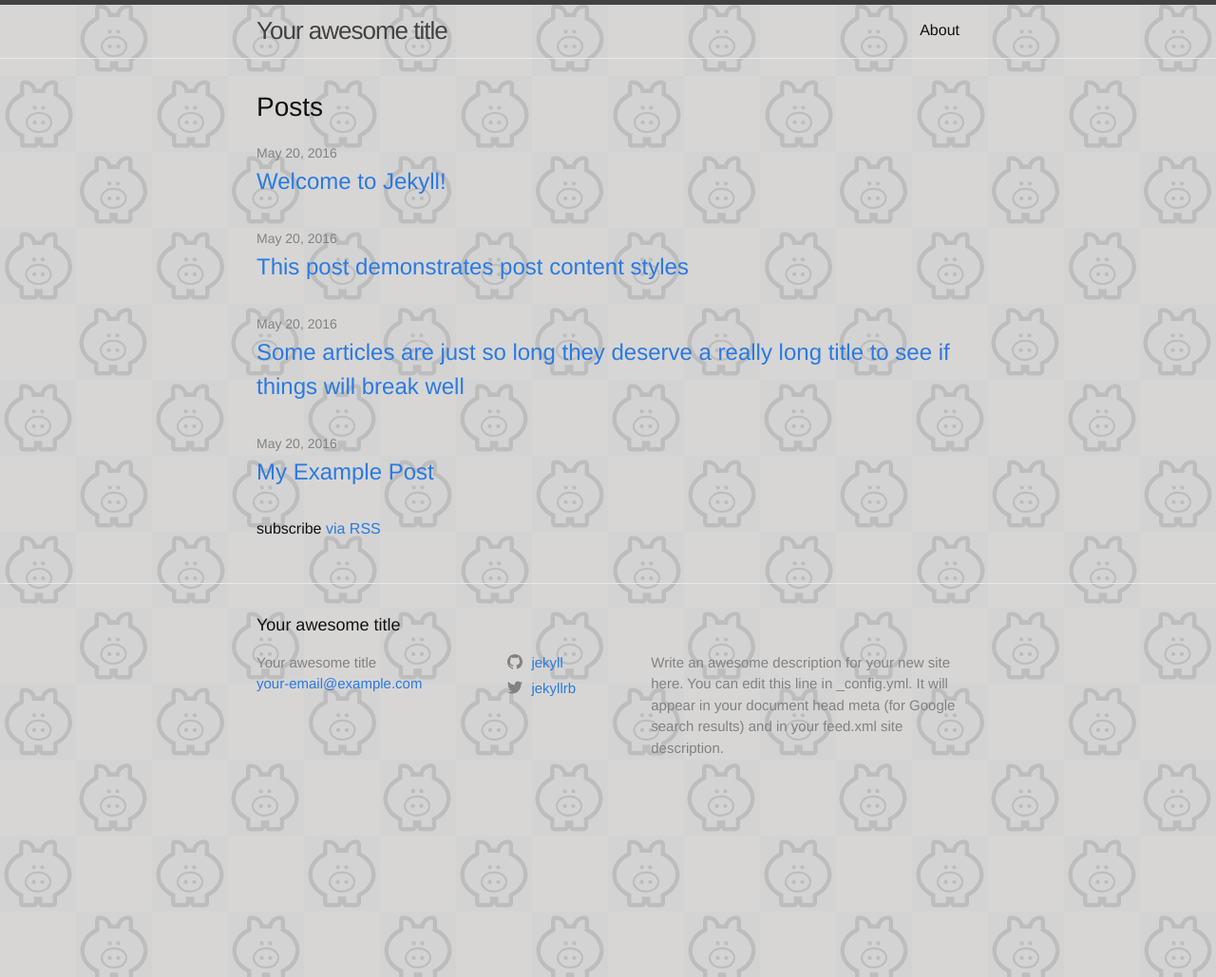
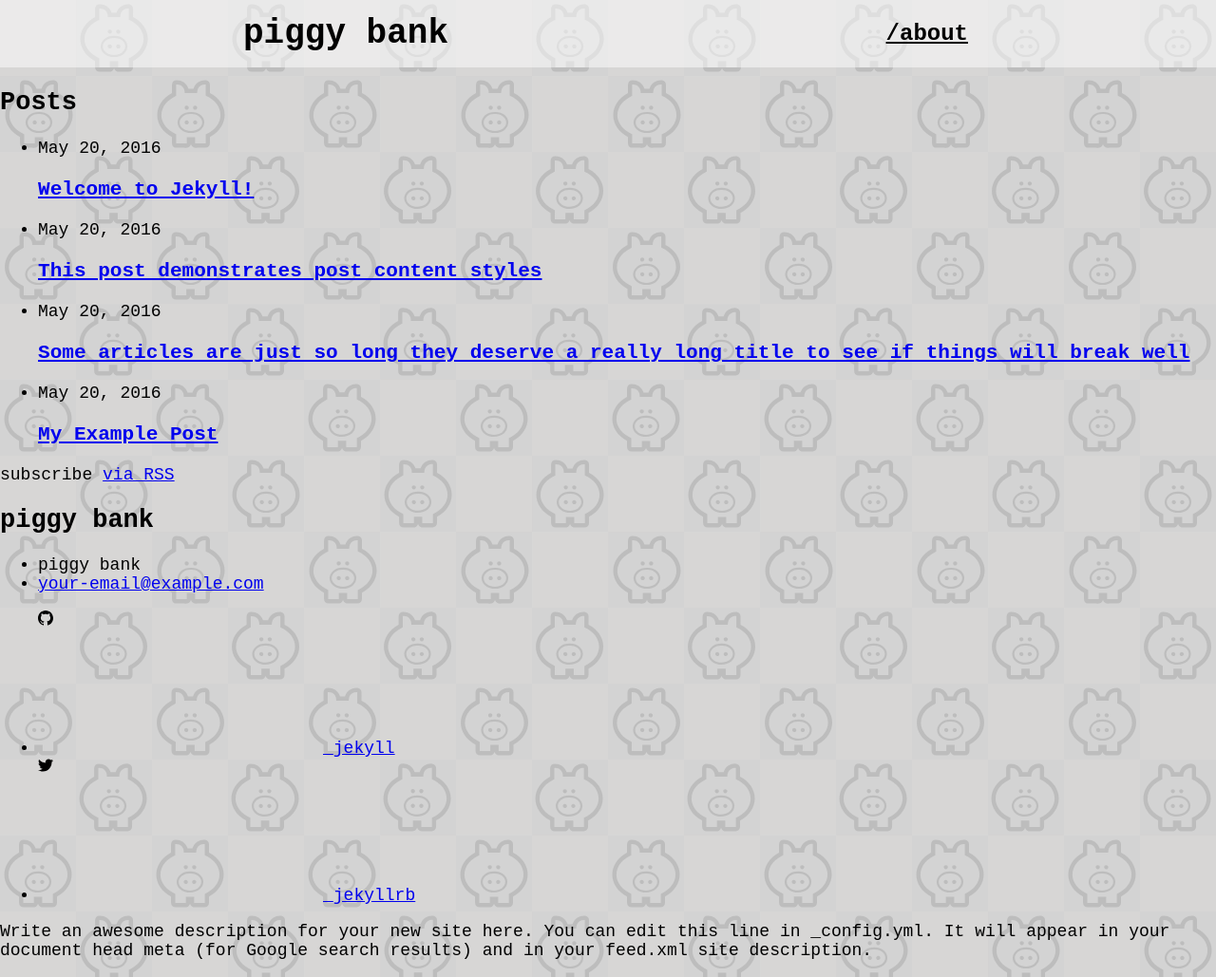
Before and after one commit to TayKangSheng/piggy-bank, a Jekyll site: the page built from index.md, in a window 1280 px wide. Shown: the whole page at 95% size. Built offline with Jekyll 4.4.1, drawn with Linux system fonts in a browser that asks for light colours.

Commit message:
add my own header

```diff
--- a/_config.yml
+++ b/_config.yml
@@ -13,7 +13,7 @@
 # you will see them accessed via {{ site.title }}, {{ site.email }}, and so on.
 # You can create any custom variable you would like, and they will be accessible
 # in the templates via {{ site.myvariable }}.
-title: Your awesome title
+title: piggy bank
 email: your-email@example.com
 description: >- # this means to ignore newlines until "baseurl:"
   Write an awesome description for your new site here. You can edit this
--- a/_includes/header.html
+++ b/_includes/header.html
@@ -1,4 +1,4 @@
-<header class="site-header" role="banner">
+<!-- <header class="site-header" role="banner">
 
   <div class="wrapper">
     {% assign default_paths = site.pages | map: "path" %}
@@ -29,4 +29,16 @@
       </nav>
     {% endif %}
   </div>
-</header>
+</header> -->
+
+<div class="site-header">
+
+  <div class="nav-bar">
+    <a class="nav-title" rel="author" href="{{ "/" | relative_url }}">{{ site.title | escape }}</a>
+
+    <div class="nav-links">
+      <a href="{{ "about/" | relative_url }}">/about</a>
+    </div>
+  </div>
+
+</div>
--- a/_sass/piggy-bank.scss
+++ b/_sass/piggy-bank.scss
@@ -1,5 +1,69 @@
+// Import partials.
+@import "piggy-bank/debug";
+
+/* global variables */
+$base-font-family: monospace;
+$base-font-unit: 6px;
+$base-font-size: $base-font-unit * 3;
+$page-margin-left: 20%;
+$page-margin-right: 20%;
+
+@mixin padding-top-bottom($padding) {
+    padding-top: $padding;
+    padding-bottom: $padding;
+}
+
+@mixin header($number) {
+    font-size: $base-font-unit * (7 - $number);
+    font-weight: 600;
+}
+
+@mixin page-margin {
+    margin-left: $page-margin-left;
+    margin-right: $page-margin-right;
+}
+
 body {
+    margin: 0px;
+    padding: 0px;
+    font-family: $base-font-family;
+    font-size: $base-font-size;
+
+    /* Background Image configurations */
     background-color: rgb(211, 211, 211);
     background-image: url('piggy-bank-background.svg');
     background-size: 480px auto;
 }
+
+.site-header {
+    // position: fixed;
+    // top: 0px;
+    // left: 0px;
+
+    width: 100%;
+    background-color: rgba(255, 255, 255, 0.5);
+
+    .nav-bar {
+        @include padding-top-bottom(15px);
+        @include page-margin;
+
+        display: flex;
+        justify-content: space-between;
+
+        .nav-title {
+            @include header(1);
+            align-self: center;
+            text-decoration: none;
+            color: inherit;
+        }
+        .nav-links {
+            @include header(3);
+            align-self: center;
+
+            a {
+                color: inherit;
+                margin: 5px;
+            }
+        }
+    }
+}
--- /dev/null
+++ b/_sass/piggy-bank/_debug.scss
@@ -0,0 +1,4 @@
+/* helper debug methods. these methods have to be loaded before using them */
+@mixin red-border {
+    border: 1px solid red;
+}
--- a/assets/main.scss
+++ b/assets/main.scss
@@ -1,5 +1,5 @@
 ---
 ---
 
-@import "minima";
+// @import "minima";
 @import "piggy-bank";
```
